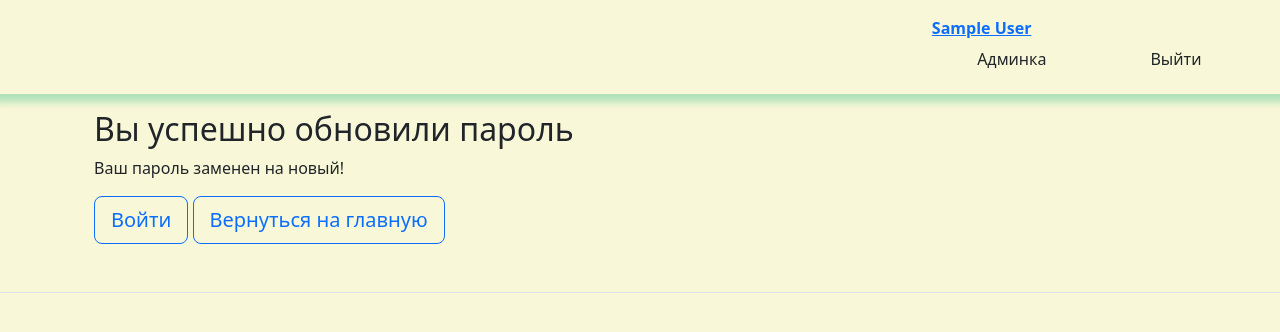
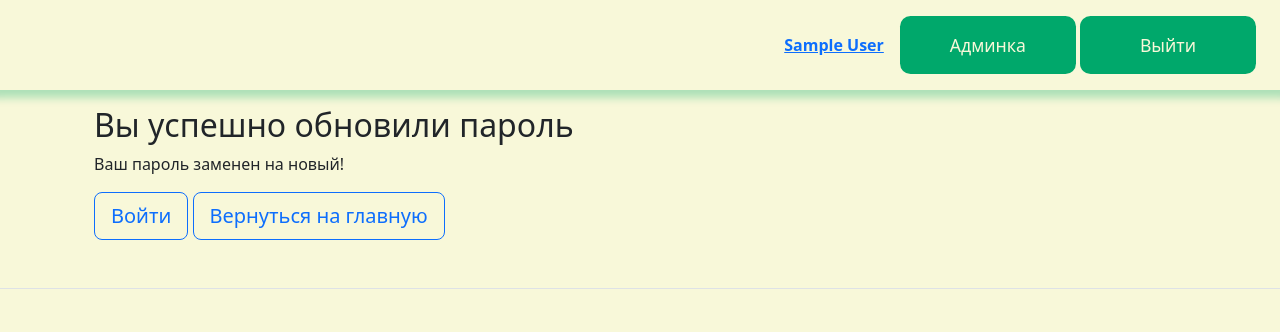
Before and after one commit to Aladser/psdia, a Django app: page /user/password_reset_complete/ in a window 1280 px wide. Shown: the top 332 px of the page. Run offline with Django 5.2, Linux system fonts and the light colour scheme; the visitor is signed in with stand-in values (Sample User, id 1).

Commit message:
обновлена верстка authen

```diff
--- a/authen/templates/information.html
+++ b/authen/templates/information.html
@@ -3,7 +3,7 @@
 {% block content %}
 
     <div class="pricing-header px-3 py-2 pt-md-5 pb-md-4 mx-auto text-center">
-        <a href="/" class="btn btn-outline-primary mb-1 w-25">Главная страница</a>
+        <a href="/" class="btn-theme w-50">На главную</a>
     </div>
 
 {% endblock %}
--- a/authen/templates/password_reset_done.html
+++ b/authen/templates/password_reset_done.html
@@ -3,6 +3,6 @@
 {% block content %}
     <div class="container mt-3 text-center">
         <h2 class="mb-3">Ссылка для смены пароля отправлена на вашу почту.</h2>
-        <a href="/" class="btn btn-lg btn-block btn-outline-primary">Главная страница</a>
+        <a href="/" class="btn-theme w-25">На главную</a>
     </div>
 {% endblock %}
--- a/diary/templates/basic.html
+++ b/diary/templates/basic.html
@@ -18,16 +18,16 @@
     <div class="d-flex justify-content-center align-items-center fs-3 fw-bolder color-khaki">
         {{header}}
     </div>
-    <div class="align-items-center">
+    <div class="d-flex align-items-center">
         {% if user.is_authenticated %}
             <a href="{% url 'authen:profile' %}" class="d-flex align-items-center me-3 fw-bolder"> {{user}}</a>
         {% endif %}
         <nav>
             {% if user.is_authenticated %}
                 {% if user.is_superuser %}
-                <a class="text-decoration-none btn btn-theme" href="/admin">Админка</a>
+                    <a class="btn-theme" href="/admin">Админка</a>
                 {% endif %}
-                <a class="text-decoration-none btn btn-theme" href="{% url 'authen:logout' %}">Выйти</a>
+                <a class="btn-theme" href="{% url 'authen:logout' %}">Выйти</a>
             {% else %}
                 <a class="btn-theme" href="{% url 'authen:login' %}">Войти</a>
                 <a class="btn-theme" href="{% url 'authen:register' %}">Регистрация</a>
```
